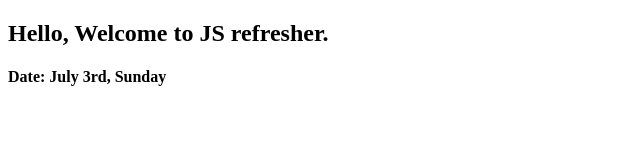
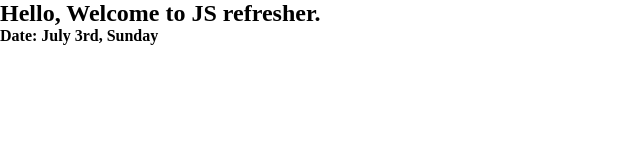
Before and after one commit to Sanjeev501/JS-Refresher, a plain HTML site: page index.html in a window 1280 px wide. Shown: the whole page, without its empty margins (0-640 px from the left). Drawn offline with Linux system fonts and the light colour scheme.

Commit message:
added styles

```diff
--- a/index.html
+++ b/index.html
@@ -5,6 +5,7 @@
     <meta http-equiv="X-UA-Compatible" content="IE=edge" />
     <meta name="viewport" content="width=device-width, initial-scale=1.0" />
     <title>Document</title>
+    <link rel="stylesheet" href="./styles.css" />
   </head>
   <body>
     <h2>Hello, Welcome to JS refresher.</h2>
--- /dev/null
+++ b/styles.css
@@ -0,0 +1,4 @@
+* {
+  border: 0;
+  margin: 0;
+}
```
